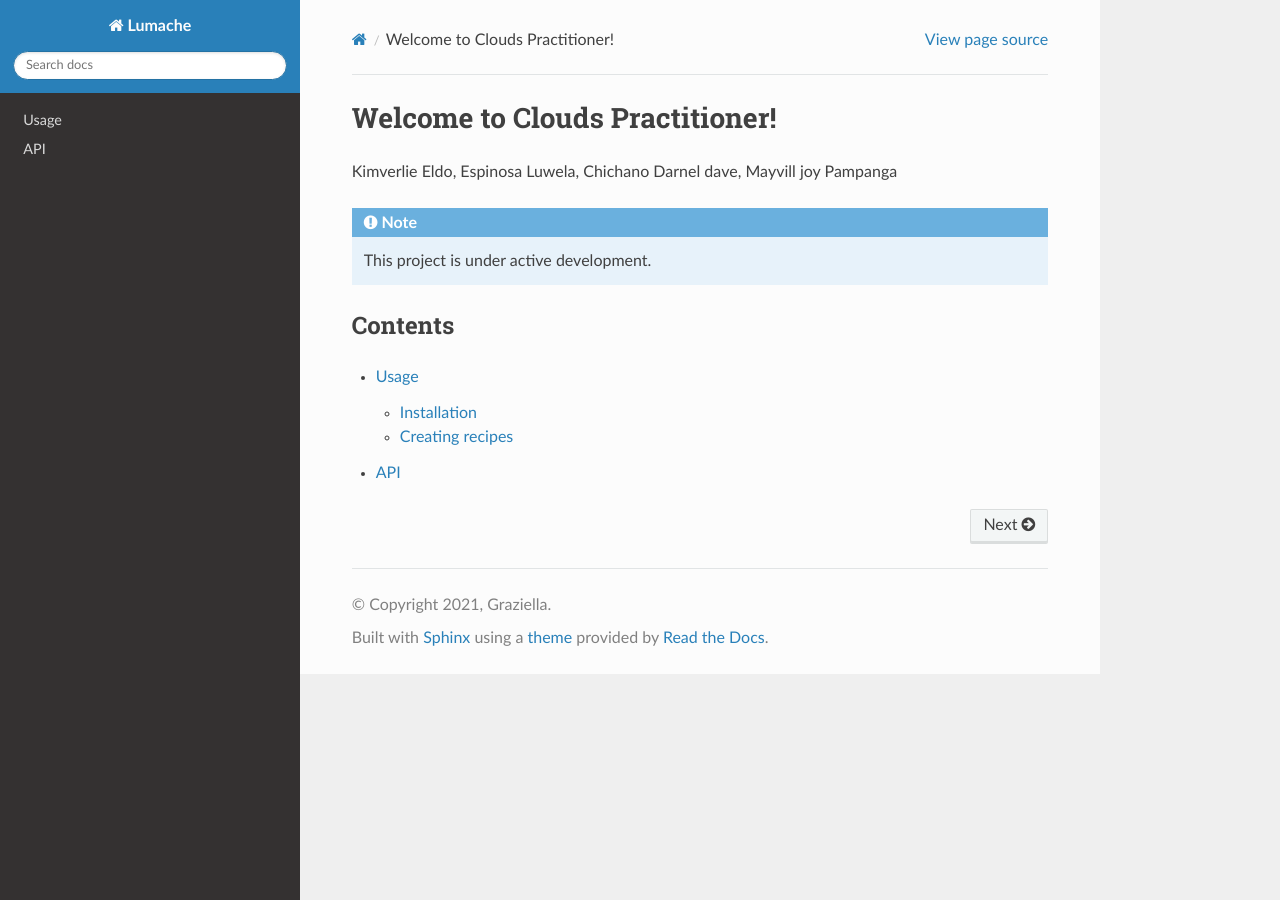
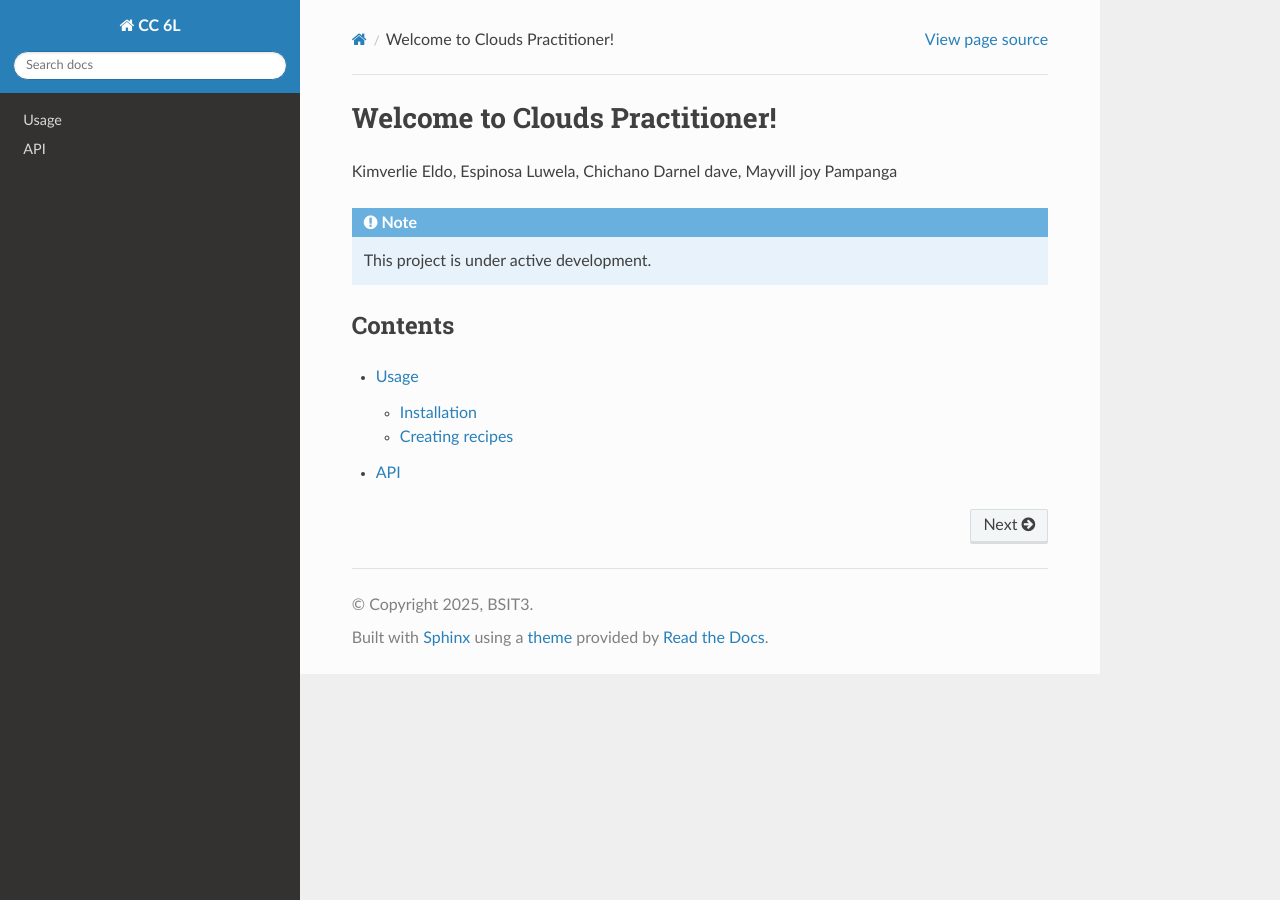
Before and after one commit to kimkimeldo/aws-clouds-pratitioner, a Sphinx documentation site: the page built from docs/source/index.rst, in a window 1280 px wide. Built offline with Sphinx 7.4.7 and the Read the Docs theme 3.1.0, drawn with Linux system fonts in a browser that asks for light colours.

Commit message:
Update conf.py

```diff
--- a/docs/source/conf.py
+++ b/docs/source/conf.py
@@ -2,9 +2,9 @@
 
 # -- Project information
 
-project = 'Lumache'
-copyright = '2021, Graziella'
-author = 'Graziella'
+project = 'CC 6L'
+copyright = '2025, BSIT3'
+author = 'Eldo kimverlie'
 
 release = '0.1'
 version = '0.1.0'
```
